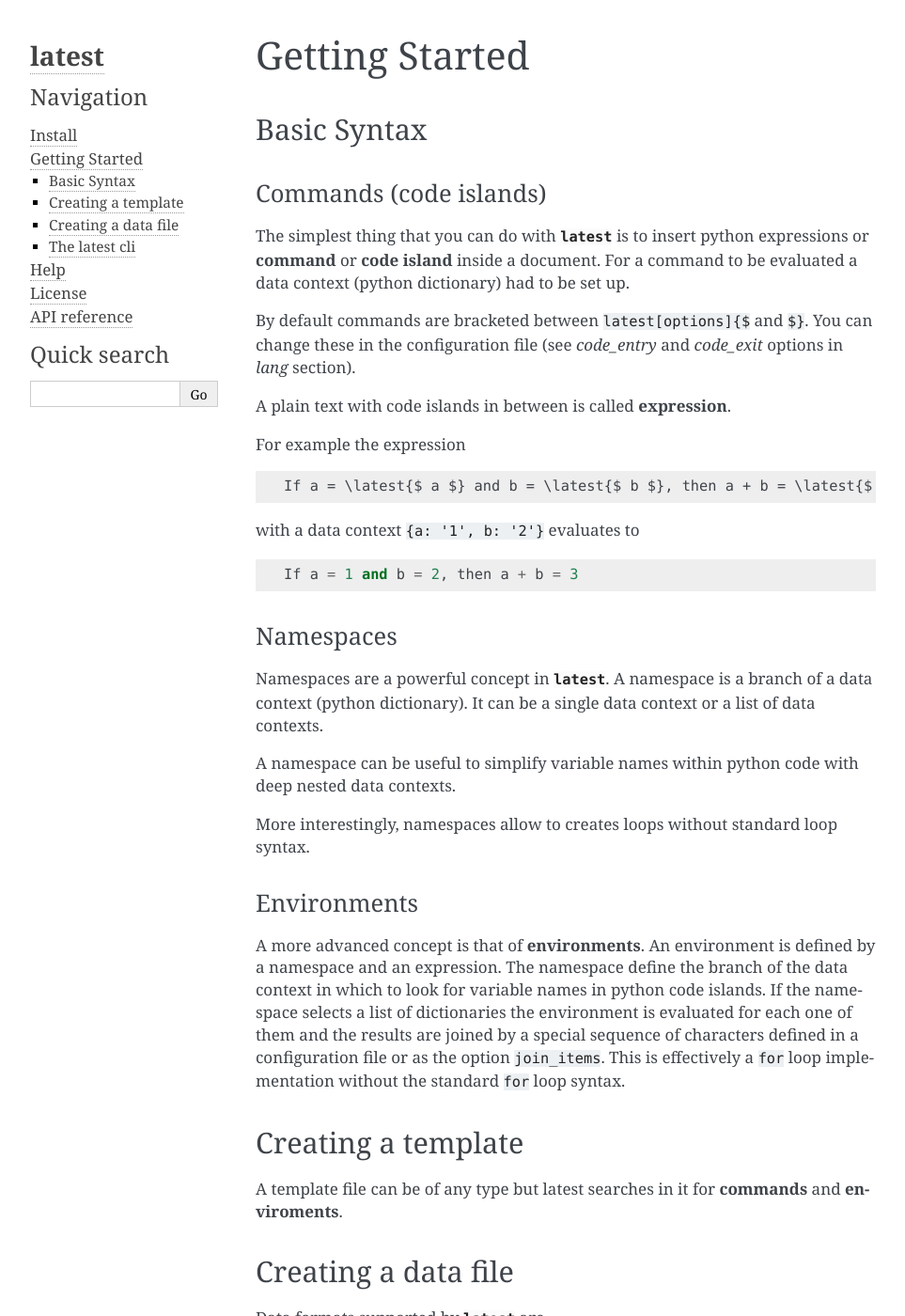
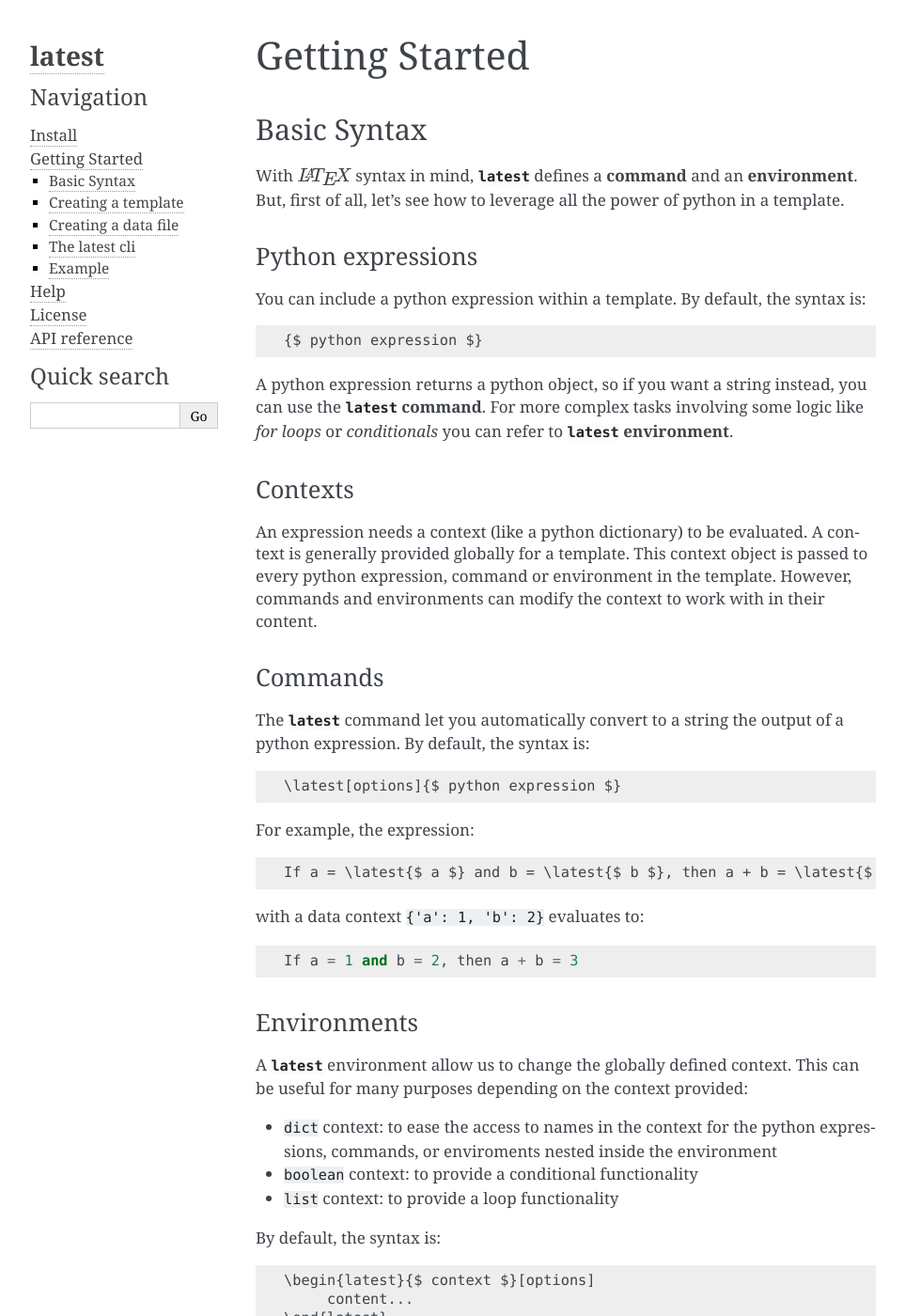
Before and after one commit to bluephlavio/latest, a Sphinx documentation site: the page built from docs/source/gettingstarted.rst, in a window 1280 px wide and 1400 px high. Shown: the whole window at 94% size, without its empty margins (148-1111 px from the left). Built offline with Sphinx 7.4.7, drawn with Linux system fonts in a browser that asks for light colours; some of the changed text lies outside the part shown.

Commit message:
Documentations updated.

```diff
--- a/docs/source/gettingstarted.rst
+++ b/docs/source/gettingstarted.rst
@@ -5,46 +5,67 @@ Getting Started
 Basic Syntax
 ------------
 
-Commands (code islands)
-:::::::::::::::::::::::
+With :math:`\LaTeX` syntax in mind, :mod:`latest` defines a **command** and an **environment**.
+But, first of all, let's see how to leverage all the power of python in a template.
 
-The simplest thing that you can do with :mod:`latest` is to insert python expressions or **command** or **code island** inside a document. For a command to be evaluated a data context (python dictionary) had to be set up.
+Python expressions
+::::::::::::::::::
 
-By default commands are bracketed between :code:`\latest[options]{$` and :code:`$}`. You can change these in the configuration file (see *code_entry* and *code_exit* options in *lang* section).
+You can include a python expression within a template. By default, the syntax is::
 
-A plain text with code islands in between is called **expression**.
+   {$ python expression $}
 
-For example the expression
+A python expression returns a python object, so if you want a string instead, you can use the :mod:`latest` **command**.
+For more complex tasks involving some logic like *for loops* or *conditionals* you can refer to
+:mod:`latest` **environment**.
 
-.. code::
+Contexts
+::::::::
+
+An expression needs a context (like a python dictionary) to be evaluated. A context is generally provided globally
+for a template. This context object is passed to every python expression, command or environment in the template.
+However, commands and environments can modify the context to work with in their content.
+
+
+Commands
+::::::::
+
+The :mod:`latest` command let you automatically convert to a string the output of a python expression.
+By default, the syntax is::
+
+   \latest[options]{$ python expression $}
+
+For example, the expression::
 
    If a = \latest{$ a $} and b = \latest{$ b $}, then a + b = \latest{$ a+b $}
 
-with a data context :code:`{a: '1', b: '2'}` evaluates to
-
-.. code::
+with a data context :code:`{'a': 1, 'b': 2}` evaluates to::
 
    If a = 1 and b = 2, then a + b = 3
 
-Namespaces
-::::::::::
-
-Namespaces are a powerful concept in :mod:`latest`. A namespace is a branch of a data context (python dictionary). It can be a single data context or a list of data contexts.
-
-A namespace can be useful to simplify variable names within python code with deep nested data contexts.
-
-More interestingly, namespaces allow to creates loops without standard loop syntax.
 
 Environments
 ::::::::::::
 
-A more advanced concept is that of **environments**. An environment is defined by a namespace and an expression. The namespace define the branch of the data context in which to look for variable names in python code islands. If the namespace selects a list of dictionaries the environment is evaluated for each one of them and the results are joined by a special sequence of characters defined in a configuration file or as the option :code:`join_items`. This is effectively a :code:`for` loop implementation without the standard :code:`for` loop syntax.
+A :mod:`latest` environment allow us to change the globally defined context. This can be useful for many purposes
+depending on the context provided:
+
+*  :code:`dict` context: to ease the access to names in the context for the python expressions, commands, or enviroments nested inside the
+   environment
+*  :code:`boolean` context: to provide a conditional functionality
+*  :code:`list` context: to provide a loop functionality
+
+By default, the syntax is::
+
+   \begin{latest}{$ context $}[options]
+        content...
+   \end{latest}
 
 
 Creating a template
 -------------------
 
-A template file can be of any type but latest searches in it for **commands** and **enviroments**.
+A template file can be of any type but :mod:`latest` searches in it for mod:`latest` **commands** and **enviroments**.
 
 
 Creating a data file
@@ -53,15 +74,13 @@ Creating a data file
 Data formats supported by :mod:`latest` are
 
 * json
-* yaml (require optional :mod:`pyyaml`)
+* yaml
 
 
 The latest cli
 --------------
 
-Run `latest` script from the command line
-
-.. code-block:: bash
+Run mod:`latest` script from the command line:: bash
 
     $ latest template data
 
@@ -72,8 +91,8 @@ where
     * **data** is the path to a *json* or *yaml* formatted data file.
 
 
----------------------------------------------------------------------
-
+Example
+-------
 
 An example template file can be something like
 
```
Also changed, not shown: other parts of docs/source/gettingstarted.rst (+1 -1 lines), docs/index.rst (+6 -4 lines), 4 other files.
